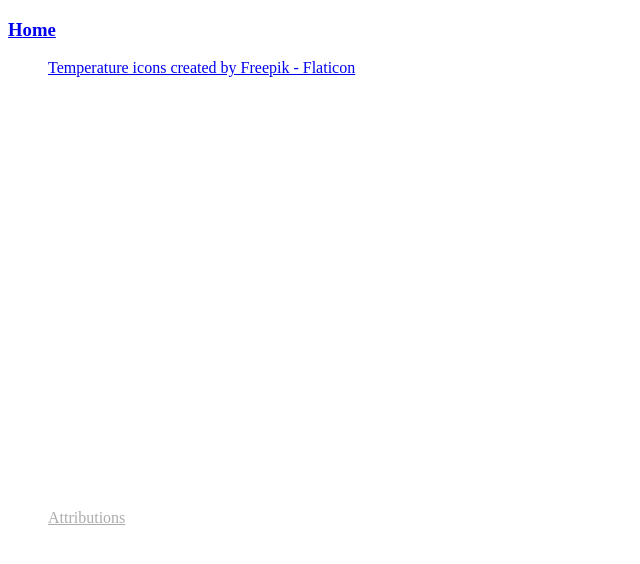
After one commit to james-rehak/monitorsite, a Django app: page /climatemonitor/attributions in a window 1280 px wide. The commit adds this page. Shown: the top 564 px of the page, without its empty margins (0-640 px from the left). Run offline with Django 4.2, Linux system fonts and the light colour scheme; parts of the project's set-up code (start-up, migrations or seed data) failed here and were passed over; some libraries are stand-ins or nearby versions.

Commit message:
#13 change favicon, att attributions page, add more docker instuctions to readme

```diff
--- a/climatemonitor/static/climatemonitor/style.css
+++ b/climatemonitor/static/climatemonitor/style.css
@@ -11,6 +11,19 @@ ul {
 
 td, th {
     text-align: left;
+}
+
+.spacey {
+    padding-bottom: min(50vh);
+}
+
+.footer-links > li > a {
+    color: #acacac;
+}
+
+footer {
+    bottom: 0;
+    width: 100%;
 }
 
 @media (prefers-color-scheme: dark) {
--- /dev/null
+++ b/climatemonitor/templates/climatemonitor/attributions.html
@@ -0,0 +1,12 @@
+{% extends "./base.html" %}
+{% load static %}
+{% block content %}
+<div class="spacey">
+    <h3><a href="{% url "climatemonitor:index" %}">Home</a></h3>
+    <ul>
+        <li>
+            <a href="https://www.flaticon.com/free-icons/temperature" title="temperature icons">Temperature icons created by Freepik - Flaticon</a>
+        </li>
+    </ul>
+</div>
+{% endblock %}
--- a/climatemonitor/templates/climatemonitor/auth/login.html
+++ b/climatemonitor/templates/climatemonitor/auth/login.html
@@ -2,6 +2,7 @@
 {% load static %}
 
 {% block content %}
+<div class="spacey">
     <h1>Login</h1>
 
     {% if messages %}
@@ -19,4 +20,5 @@
         <input type="password" name="password">
         <input type="submit" name="" id="login_button">
     </form>
+</div>
 {% endblock content %}
--- a/climatemonitor/templates/climatemonitor/base.html
+++ b/climatemonitor/templates/climatemonitor/base.html
@@ -32,4 +32,11 @@
     {% block content %}
     {% endblock content %}
 </body>
+<footer>
+    <ul class="footer-links">
+        <li>
+                <a href="{% url "climatemonitor:attributions" %}">Attributions</a>
+        </li>
+    </ul>
+</footer>
 </html>
--- a/climatemonitor/urls.py
+++ b/climatemonitor/urls.py
@@ -6,5 +6,6 @@ app_name = "climatemonitor"
 urlpatterns = [
     path("", views.index, name = 'index'),
     path("signin", views.signin, name="signin"),
-    path("signout", views.signout, name="signout")
+    path("signout", views.signout, name="signout"),
+    path("attributions", views.attributions, name="attributions")
 ]
--- a/climatemonitor/views.py
+++ b/climatemonitor/views.py
@@ -100,3 +100,6 @@ def signout(request):
     logout(request)
     messages.success(request, ("Successfully Logged Out!"))
     return redirect('climatemonitor:signin')
+
+def attributions(request):
+    return render(request, 'climatemonitor/attributions.html');
```
Also changed, not shown: climatemonitor/static/climatemonitor/images/favicon.ico, readme.md. Lines whose indentation alone changed are shown as unchanged.
